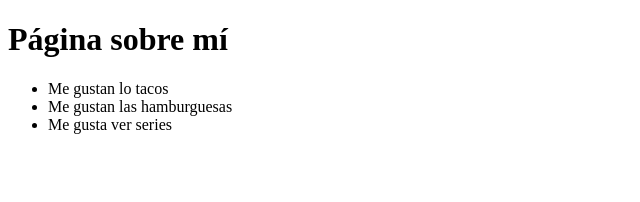
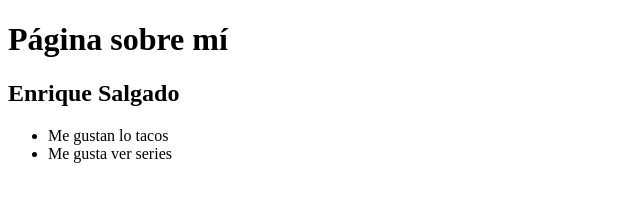
Before and after one commit to Alessse/practicasEnriqueSalgado, a plain HTML site: page Práctica0/index.html in a window 1280 px wide. Shown: the whole page, without its empty margins (0-640 px from the left). Drawn offline with Linux system fonts and the light colour scheme.

Commit message:
Corregida la lista y nombre agregado

```diff
--- a/Práctica0/index.html
+++ b/Práctica0/index.html
@@ -7,9 +7,9 @@
 </head>
 <body>
     <h1>Página sobre mí</h1>
+    <h2>Enrique Salgado</h2>
     <ul>
         <li>Me gustan lo tacos</li>
-        <li>Me gustan las hamburguesas</li>
         <li>Me gusta ver series</li>
     </ul>
 </body>
```
